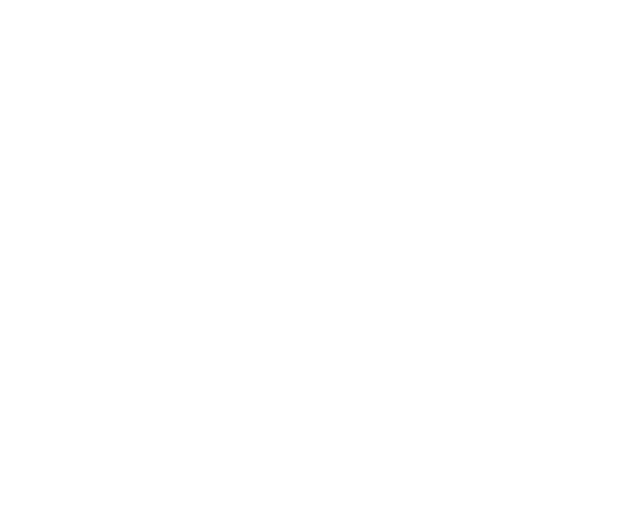
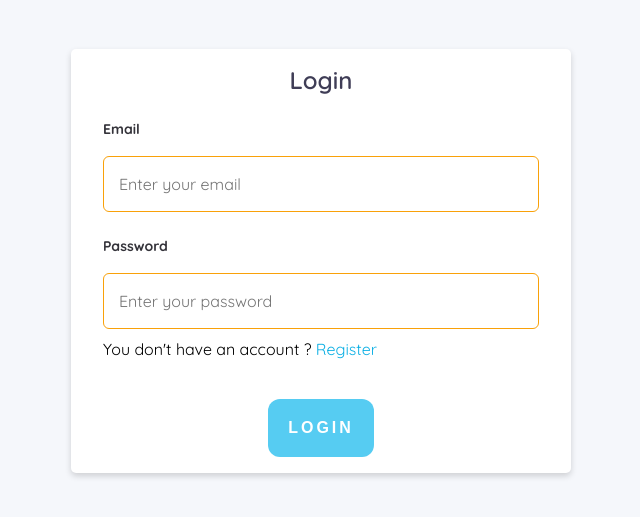
Before and after one commit to horlabyc/shoppingify_devchallenge, a React (Create React App) app: page /auth/login in a window 1280 px wide. Shown: the part 139-656 px from the top of the page, without its empty margins (319-959 px from the left). Built offline with nearby package versions, Linux system fonts and the light colour scheme.

Commit message:
created input and button components

```diff
--- a/package.json
+++ b/package.json
@@ -13,6 +13,7 @@
     "node-sass": "^4.14.1",
     "react": "^17.0.1",
     "react-dom": "^17.0.1",
+    "react-hook-form": "^6.12.2",
     "react-router-dom": "^5.2.0",
     "react-scripts": "4.0.1",
     "typescript": "^4.1.2",
--- a/src/index.scss
+++ b/src/index.scss
@@ -14,3 +14,26 @@
   font-family: source-code-pro, Menlo, Monaco, Consolas, 'Courier New',
     monospace;
 }
+
+* {
+  margin: 0;
+  padding: 0;
+  box-sizing: border-box;
+}
+
+a {
+  text-decoration: none;
+  color: inherit;
+}
+
+.flex {
+  display: flex;
+}
+
+.align-center {
+  align-items: center;
+}
+
+.justify-center {
+  justify-content: center;
+}
--- /dev/null
+++ b/src/pages/auth/login/login.scss
@@ -0,0 +1,38 @@
+.loginWrapper {
+  height: 100vh;
+  background-color: #f5f7fb;
+  .loginWrapper__body {
+    background-color:#fff;
+    min-width: 300px;
+    margin: auto;
+    height: auto;
+    border-radius: 10px;
+    padding: 1rem 2rem;
+    box-shadow: 0 3px 6px rgba(0,0,0,.1607843137254902);
+    border-radius: 5px;
+    @media (min-width:500px) {
+      min-width: 500px;
+    }
+  }
+  .loginWrapper__title {
+    p {
+      font-size: 24px;
+      color: rgb(63, 61, 86);
+      font-weight: 600;
+      text-align: center;
+    }
+  }
+  .loginWrapper__content {
+    .inputError {
+      color: #ec5990;
+      text-align: left;
+    }
+    .form__submit {
+      margin-top: 2.5rem;
+    }
+    .text__register {
+      color: #0bafe4;
+      cursor: pointer;
+    }
+  }
+}
--- /dev/null
+++ b/src/pages/auth/login/login.tsx
@@ -0,0 +1,66 @@
+import React from "react";
+import { useForm } from 'react-hook-form';
+import Input from "../../../shared/Input/input";
+import { Link, Route } from "react-router-dom";
+import './login.scss';
+import Button from "../../../shared/button/button";
+
+export interface LoginPageProps {
+
+}
+
+const LoginPage: React.FunctionComponent<LoginPageProps> = () => {
+  const { register, handleSubmit, watch, errors} = useForm();
+  const onSubmit = (data: any) => {
+    console.log(data);
+  };
+
+  return (
+    <div className="loginWrapper flex align-center justify-center">
+      <div className="loginWrapper__body">
+        <section className="loginWrapper__title">
+          <p>Login</p>
+        </section>
+        <section className="loginWrapper__content">
+          <form onSubmit={handleSubmit(onSubmit)}>
+            <Input
+              name="email"
+              defaultValue=""
+              label="Email"
+              type="email"
+              placeholder="Enter your email"
+              inputRef={register({
+                required: {
+                  value: true,
+                  message: 'Email is required'
+                }
+              })}
+            />
+            { errors['email'] && <p className="inputError">{ errors['email'].message }</p>}
+            <Input
+              name="password"
+              label="Password"
+              type="password"
+              placeholder="Enter your password"
+              inputRef={register({
+                required: {
+                  value: true,
+                  message: 'Password is required'
+                }
+              })}
+            />
+            { errors['password'] && <p className="inputError">{ errors['password'].message }</p>}
+            <Link to="/auth/register">
+              <p>You don't have an account ? <span className="text__register">Register</span></p>
+            </Link>
+            <div className="form__submit flex justify-center align-center">
+              <Button type="submit" variant="primary" action="Login"/>
+            </div>
+          </form>
+        </section>
+      </div>
+    </div>
+  );
+}
+
+export default LoginPage;
--- /dev/null
+++ b/src/pages/auth/register/register.tsx
@@ -0,0 +1,13 @@
+import React from "react";
+
+export interface RegisterPageProps {
+
+}
+
+const RegisterPage: React.FunctionComponent<RegisterPageProps> = () => {
+  return (
+    <h1>Register works!!!</h1>
+  );
+}
+
+export default RegisterPage;
--- a/src/routes/index.tsx
+++ b/src/routes/index.tsx
@@ -1,5 +1,7 @@
 import React from 'react';
 import { BrowserRouter, Route, Switch } from 'react-router-dom';
+import LoginPage from '../pages/auth/login/login';
+import RegisterPage from '../pages/auth/register/register';
 import HomePage from '../pages/home/home';
 
 const Routes = () => {
@@ -7,6 +9,8 @@
     <BrowserRouter>
       <Switch>
         <Route path="/" exact component={HomePage}></Route>
+        <Route path="/auth/login" exact component={LoginPage}></Route>
+        <Route path="/auth/register" exact component={RegisterPage}></Route>
       </Switch>
     </BrowserRouter>
   )
--- /dev/null
+++ b/src/shared/Input/input.scss
@@ -0,0 +1,22 @@
+input {
+  display: block;
+  box-sizing: border-box;
+  width: 100%;
+  border-radius: 6px;
+  border: 1px solid #F9A109;
+  padding: 17px 15px;
+  margin-bottom: 10px;
+  font-size: 1rem;
+  font-family: 'Quicksand', sans-serif;
+  outline: none;
+}
+label {
+  line-height: 2;
+  text-align: left;
+  display: block;
+  margin-bottom: 13px;
+  margin-top: 20px;
+  color: rgb(52, 51, 58);
+  font-size: 14px;
+  font-weight: bold;
+}
--- /dev/null
+++ b/src/shared/Input/input.tsx
@@ -0,0 +1,38 @@
+import * as React from 'react';
+import './input.scss';
+
+type RefReturn =
+  | string
+  | ((instance: HTMLInputElement | null) => void)
+  | React.RefObject<HTMLInputElement>
+  | null
+  | undefined;
+
+export interface IInputProps {
+  name: string;
+  label: string;
+  className?: string;
+  defaultValue?: any;
+  inputRef: any,
+  type?: string,
+  placeholder?: string
+}
+
+const Input: React.FunctionComponent<IInputProps> = ({ label, name, placeholder, className, defaultValue, inputRef, type}) => {
+  return (
+    <>
+      <label>{label}</label>
+      <input
+        className={`${ className ? className : ''}`}
+        name={name}
+        defaultValue={defaultValue}
+        ref={inputRef}
+        type={type ? type : 'text'}
+        placeholder={placeholder ? placeholder : ''}
+      />
+
+    </>
+  );
+}
+
+export default Input;
--- /dev/null
+++ b/src/shared/button/button.scss
@@ -0,0 +1,28 @@
+.button {
+  color: white;
+  text-transform: uppercase;
+  border: none;
+  border-radius: 12px;
+  padding: 20px;
+  font-size: 16px;
+  font-weight: bold;
+  letter-spacing: 3px;
+  -webkit-appearance: none;
+  outline: none;
+  max-width: 200px;
+  cursor: pointer;
+  display: block;
+  text-align: center;
+  &.button__primary {
+    background: #56CCF2;
+    &:hover {
+      background: #1493bd;
+    }
+  }
+  &.button__secondary {
+    background:#F9A109;
+    &:hover {
+      background:#af720a;
+    }
+  }
+}
--- /dev/null
+++ b/src/shared/button/button.tsx
@@ -0,0 +1,20 @@
+import * as React from 'react';
+import './button.scss';
+
+export interface ButtonProps {
+  variant?: 'primary' | 'secondary';
+  type: string;
+  state?: 'idle' | 'loading';
+  action: string;
+  // onClick: Function
+}
+
+const Button: React.FunctionComponent<ButtonProps> = ({ action, variant, state }) => {
+  return (
+    <button className={`button ${variant ? 'button__' + variant : 'button__primary'}`}>
+      {action}
+    </button>
+  );
+}
+
+export default Button;
```
Also changed, not shown: 2 other files (tests, documents, lock files or other folders).
